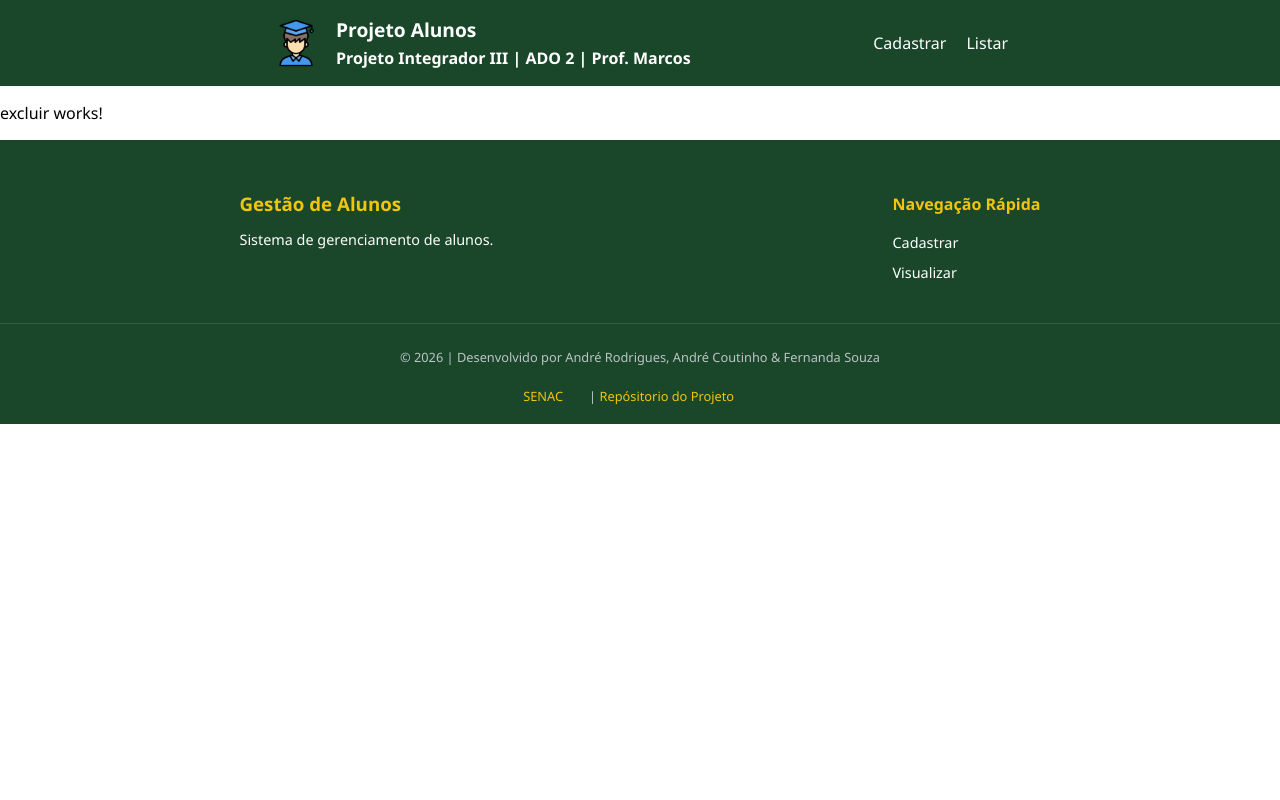
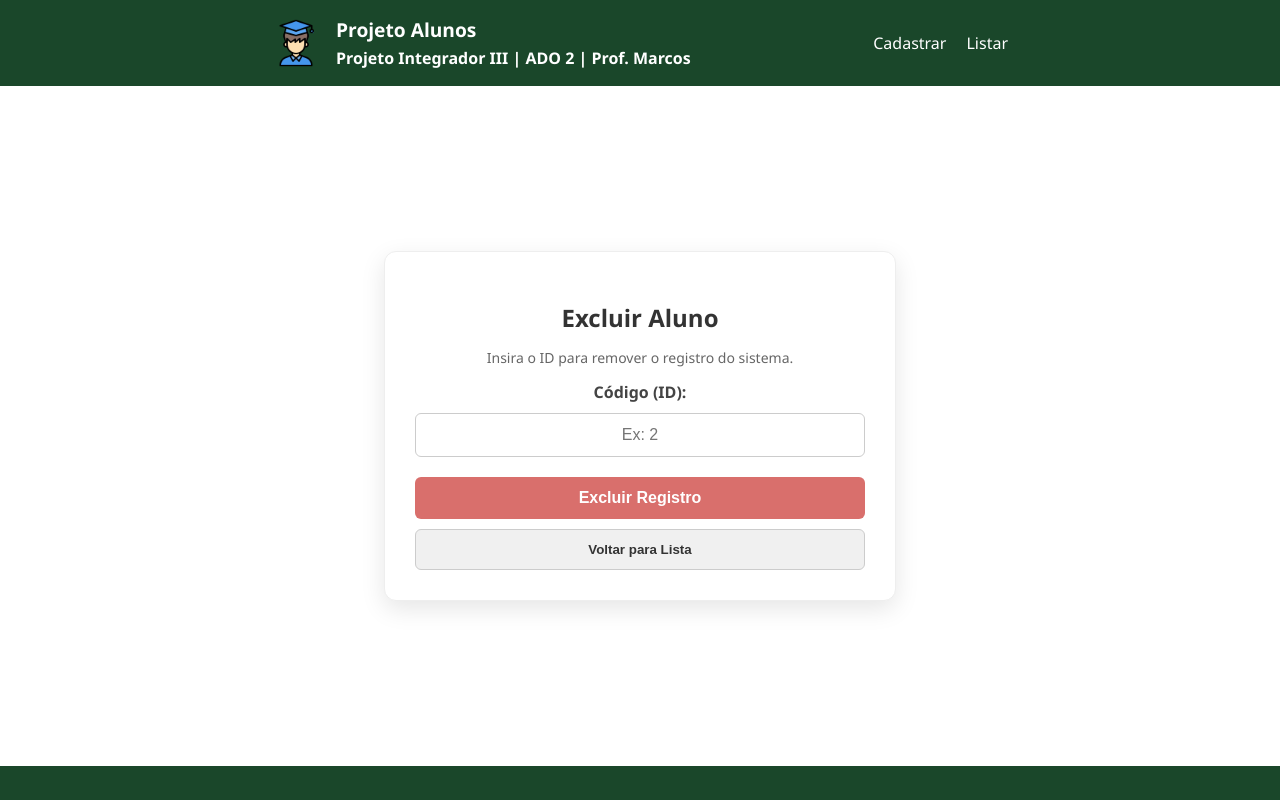
Before and after one commit to oandredev/projeto-pi-alunos, an Angular app: page /excluir in a window 1280 px wide. Shown: the top 800 px of the page. Built offline with nearby package versions, Linux system fonts and the light colour scheme.

Commit message:
feat: implementa tela de exclusão por ID com validação

```diff
--- a/src/app/pages/excluir/excluir.css
+++ b/src/app/pages/excluir/excluir.css
@@ -0,0 +1,93 @@
+.container-excluir {
+    display: flex;
+    justify-content: center;
+    /* Centraliza na horizontal */
+    align-items: center;
+    /* Centraliza na vertical */
+    min-height: 80vh;
+    /* Altura mínima para o centro aparecer bem */
+    padding: 20px;
+}
+
+/* O "Card" do formulário */
+.card-formulario-excluir {
+    background-color: #ffffff;
+    width: 100%;
+    max-width: 450px;
+    padding: 30px;
+    border-radius: 12px;
+    box-shadow: 0 8px 24px rgba(0, 0, 0, 0.1);
+    border: 1px solid #eee;
+}
+
+
+.card-formulario-excluir h2 {
+    text-align: center;
+    color: #333;
+    margin-bottom: 10px;
+}
+
+
+.campo label {
+    display: block;
+    text-align: center;
+    font-weight: bold;
+    margin-bottom: 10px;
+    color: #444;
+}
+
+/* O campo de input */
+.input-simples {
+    width: 100%;
+    padding: 12px;
+    border: 1px solid #ccc;
+    border-radius: 6px;
+    box-sizing: border-box;
+    font-size: 16px;
+    text-align: center;
+    /*Aqui eu centralizo o ID na caixa*/
+}
+
+
+.btn-excluir-acao {
+    width: 100%;
+    background-color: #d96f6c;
+    color: white;
+    padding: 12px;
+    border: none;
+    border-radius: 6px;
+    font-weight: bold;
+    font-size: 16px;
+    cursor: pointer;
+    margin-top: 20px;
+    margin-bottom: 10px;
+    transition: background 0.2s;
+}
+
+.btn-excluir-acao:hover {
+    background-color: #c9302c;
+}
+
+/* Botão de Voltar/Cancelar */
+.btn-voltar {
+    width: 100%;
+    background-color: #f0f0f0;
+    color: #333;
+    padding: 12px;
+    border: 1px solid #ccc;
+    border-radius: 6px;
+    font-weight: bold;
+    cursor: pointer;
+    text-align: center;
+    display: block;
+    text-decoration: none;
+}
+
+.btn-voltar:hover {
+    background-color: #e2e6ea;
+    /* Cinza um pouco mais nítido */
+    border-color: #868c92;
+    /* Escurece a borda também */
+    color: #000;
+    /* Deixa o texto mais preto */
+}
--- a/src/app/pages/excluir/excluir.html
+++ b/src/app/pages/excluir/excluir.html
@@ -1 +1,23 @@
-<p>excluir works!</p>
+<main class="container-excluir">
+    <div class="card-formulario-excluir">
+        <h2>Excluir Aluno</h2>
+
+        <p style="text-align: center; color: #666; font-size: 14px;">
+            Insira o ID para remover o registro do sistema.
+        </p>
+
+        <div class="campo">
+            <label for="idExcluir">Código (ID):</label>
+            <input type="text" class="input-simples" id="idExcluir" [(ngModel)]="idParaExcluir"
+                (input)="validarSomenteNumeros()" placeholder="Ex: 2">
+        </div>
+
+        <button class="btn-excluir-acao" (click)="confirmarExclusao()">
+            Excluir Registro
+        </button>
+
+        <button class="btn-voltar" routerLink="/listagem">
+            Voltar para Lista
+        </button>
+    </div>
+</main>
--- a/src/app/pages/excluir/excluir.ts
+++ b/src/app/pages/excluir/excluir.ts
@@ -1,11 +1,47 @@
 import { Component } from '@angular/core';
+import { CommonModule } from '@angular/common';
+import { FormsModule } from '@angular/forms';
+import { Router, RouterLink } from '@angular/router';
+import { AlunosService } from '../../core/services/alunos';
 
 @Component({
   selector: 'app-excluir',
-  imports: [],
+  standalone: true,
+  imports: [FormsModule, CommonModule, RouterLink],
   templateUrl: './excluir.html',
-  styleUrl: './excluir.css',
+  styleUrl: './excluir.css'
 })
 export class Excluir {
+  idParaExcluir: string = '';
 
+  constructor(
+    private alunosService: AlunosService,
+    private router: Router
+  ) { }
+
+  validarSomenteNumeros() {
+    if (this.idParaExcluir) {
+      this.idParaExcluir = this.idParaExcluir.replace(/\D/g, '');
+    }
+  }
+
+  confirmarExclusao() {
+    if (!this.idParaExcluir.trim()) {
+      alert('Por favor, digite um ID válido.');
+      return;
+    }
+
+    if (confirm(`Tem certeza que deseja excluir o aluno com ID ${this.idParaExcluir}?`)) {
+      this.alunosService.excluir(this.idParaExcluir).subscribe({
+        next: () => {
+          alert('Aluno removido com sucesso!');
+          this.router.navigate(['/listagem']);
+        },
+        error: (err) => {
+          console.error(err);
+          alert('Erro ao excluir: Verifique se o ID existe.');
+        }
+      });
+    }
+  }
 }
```
Also changed, not shown: 1 other file (tests, documents, lock files or other folders).
